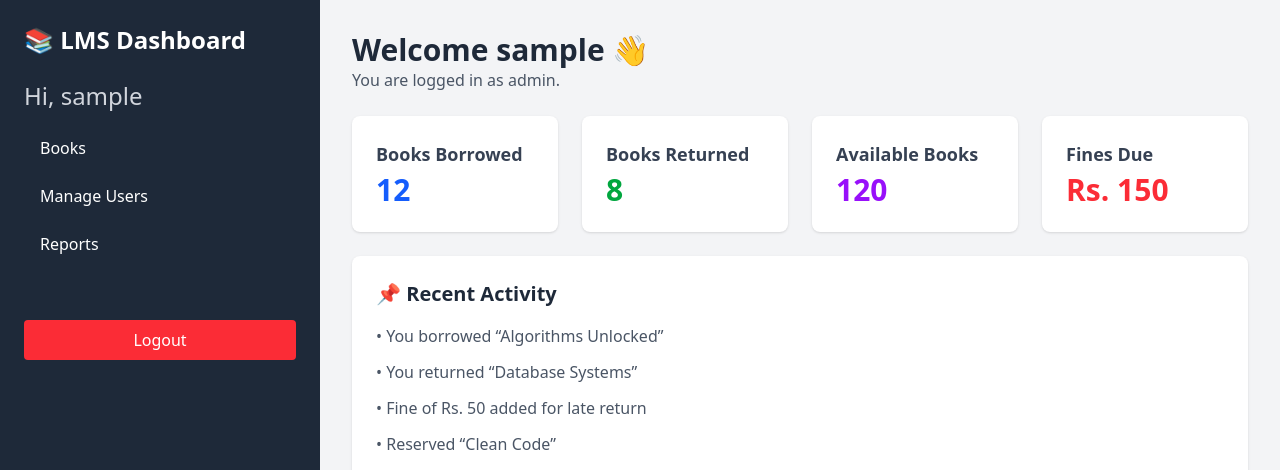
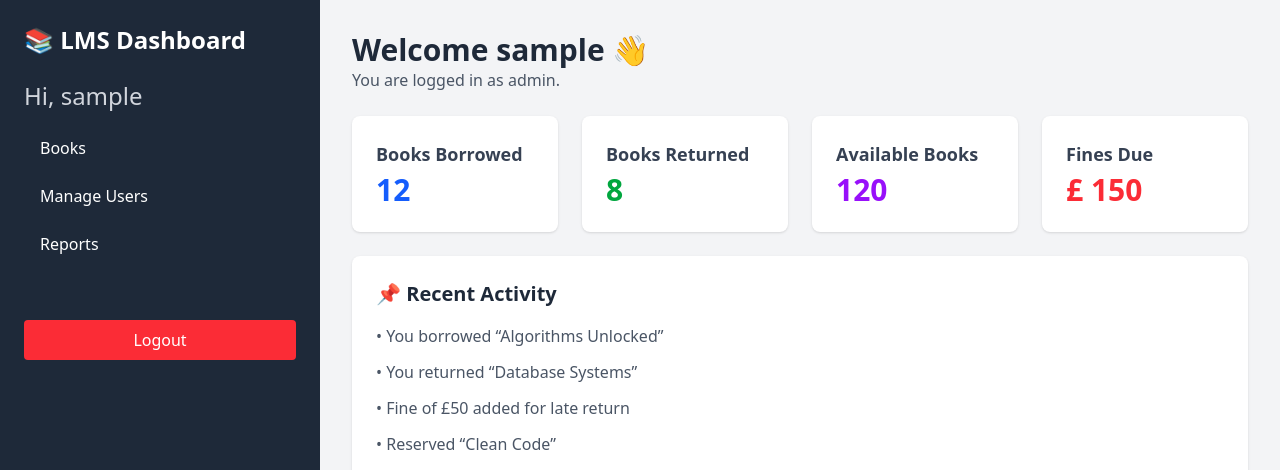
Before and after one commit to SnehaRajasingham/lms, a React (Vite) app in the folder lms-client/: page /dashboard in a window 1280 px wide. Shown: the top 470 px of the page. Built offline with nearby package versions, Linux system fonts and the light colour scheme; sample sign-in values are in the browser's storage.

Commit message:
changed rs to pounds

```diff
--- a/lms-client/src/pages/DashboardHome.tsx
+++ b/lms-client/src/pages/DashboardHome.tsx
@@ -56,7 +56,7 @@ export default function DashboardHome() {
           <h2 className="text-gray-700 font-semibold text-lg mb-1">
             Fines Due
           </h2>
-          <p className="text-3xl font-bold text-red-500">Rs. 150</p>
+          <p className="text-3xl font-bold text-red-500">£ 150</p>
         </div>
       </div>
 
@@ -73,7 +73,7 @@ export default function DashboardHome() {
             • You returned{' '}
             <span className="font-medium">“Database Systems”</span>
           </li>
-          <li>• Fine of Rs. 50 added for late return</li>
+          <li>• Fine of £50 added for late return</li>
           <li>
             • Reserved <span className="font-medium">“Clean Code”</span>
           </li>
```
